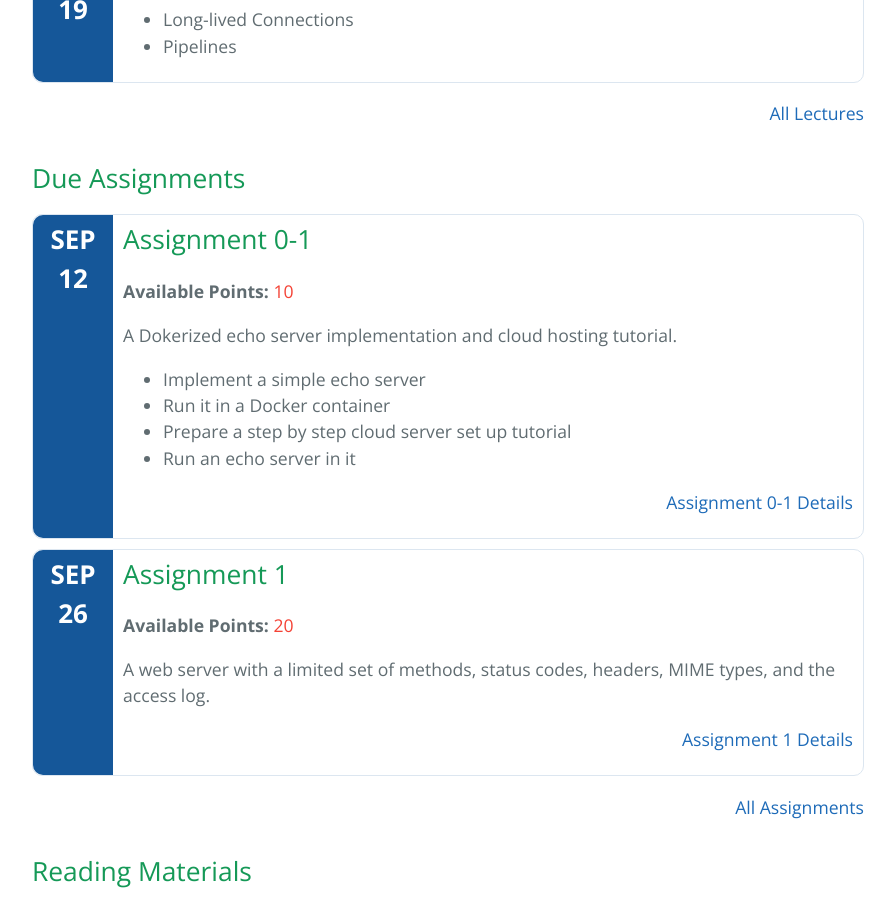
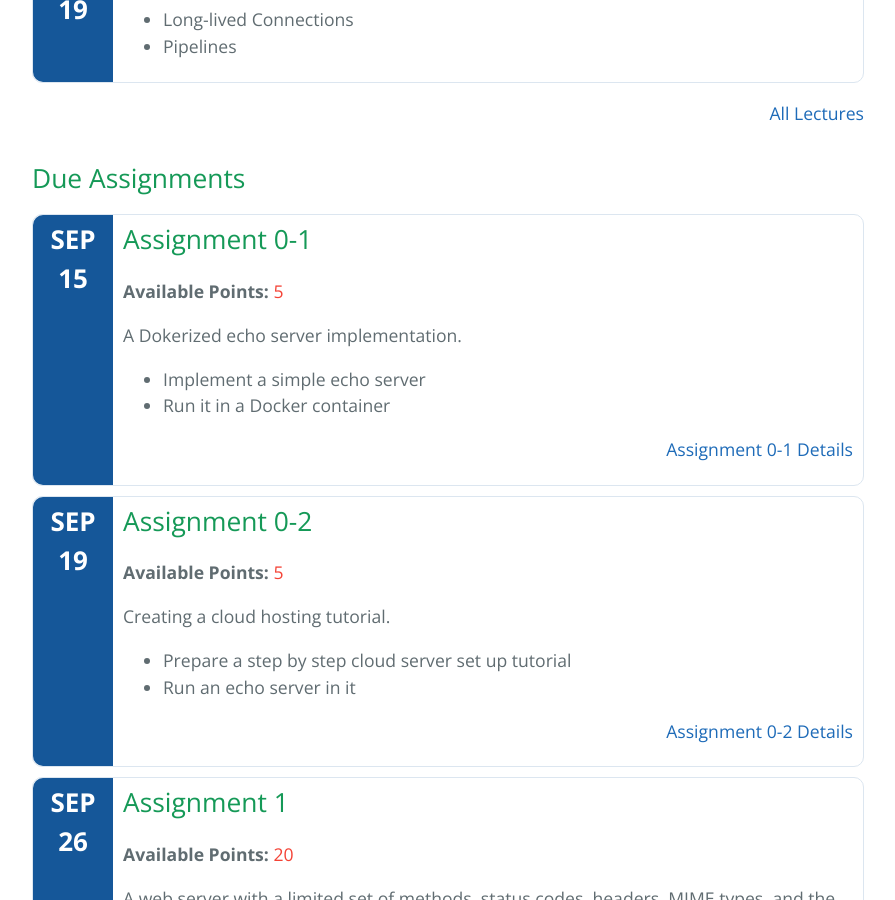
Before and after one commit to cs531-f19/cs531-f19.github.io, a Jekyll site: the page built from index.md, in a window 1280 px wide and 900 px high, scrolled down 1162 px. Shown: the whole window, without its empty margins (192-1087 px from the left). Built offline with Jekyll 4.4.1, drawn with Linux system fonts in a browser that asks for light colours; the repository's description, which GitHub fills in, is left out.

Commit message:
Split Assignment 0-1 and extend deadline

```diff
--- a/_data/assignments.yml
+++ b/_data/assignments.yml
@@ -9,14 +9,21 @@
     - Create your private assignment repository
     - Tell me what your class repository is
 - title: Assignment 0-1
-  description: A Dokerized echo server implementation and cloud hosting tutorial.
-  date: 2019-09-12
-  points: 10
+  description: A Dokerized echo server implementation.
+  date: 2019-09-15
+  points: 5
   extra: true
   featured: true
   topics:
     - Implement a simple echo server
     - Run it in a Docker container
+- title: Assignment 0-2
+  description: Creating a cloud hosting tutorial.
+  date: 2019-09-19
+  points: 5
+  extra: true
+  featured: true
+  topics:
     - Prepare a step by step cloud server set up tutorial
     - Run an echo server in it
 - title: Assignment 1
```
Also changed, not shown: assignments/assignment-0-1.md (+2 -8 lines), assignments/assignment-0-2.md (added, +10 -0 lines).
